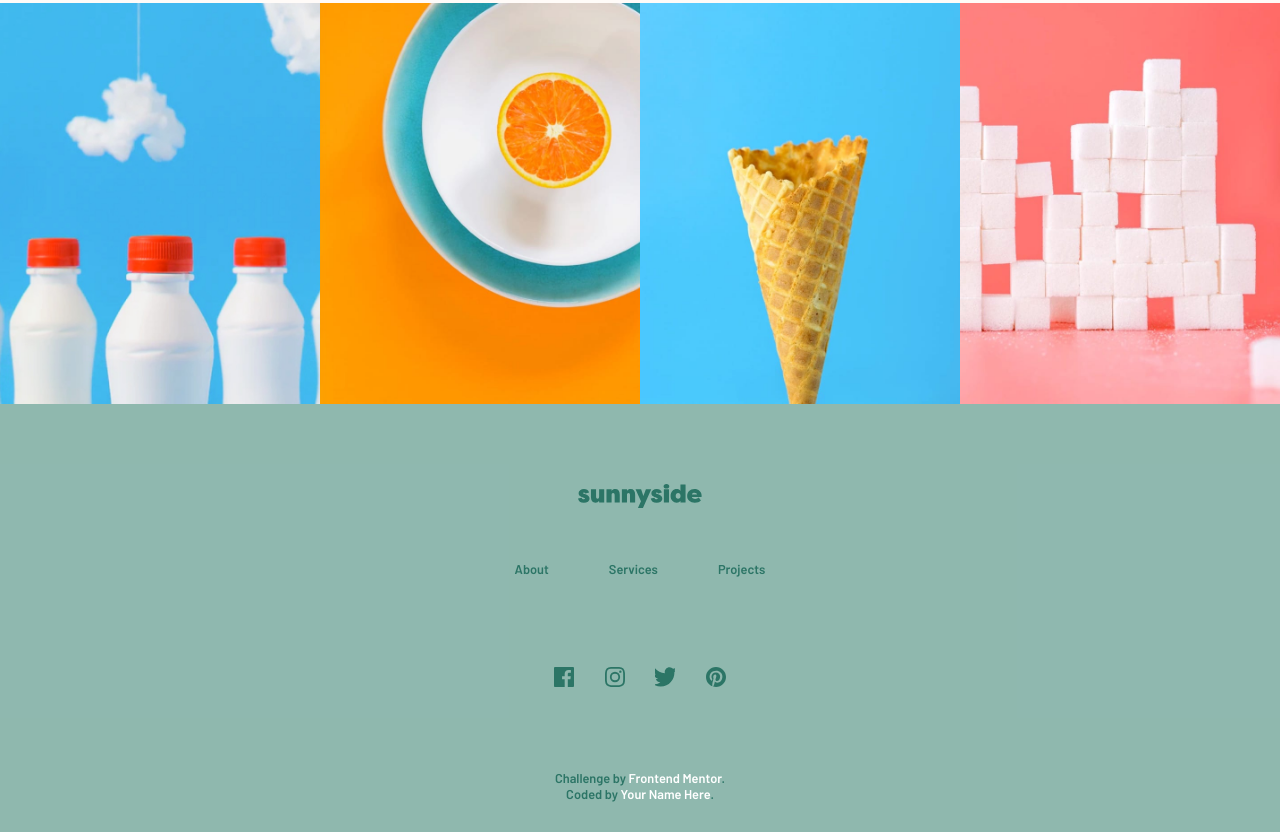
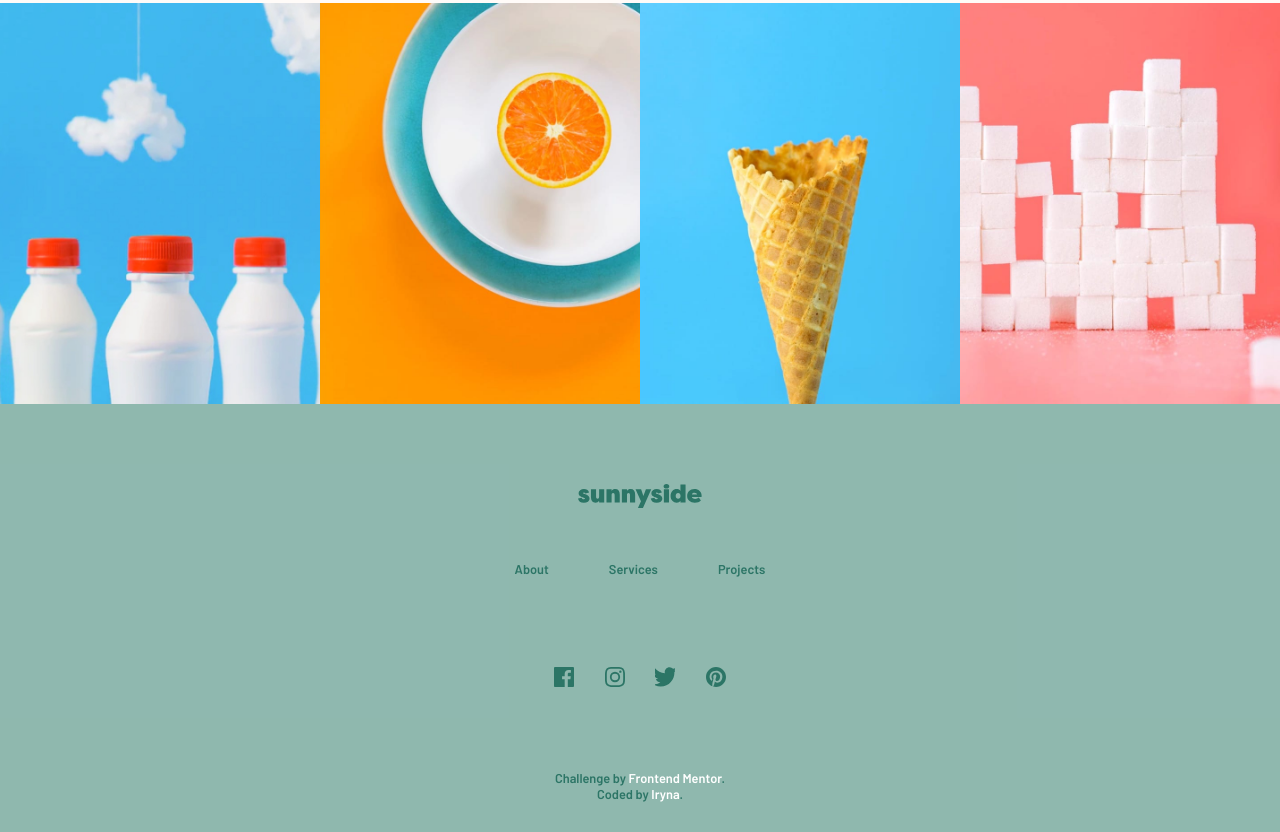
Before and after one commit to IrynaDesigna/sunnyside-agency-landing-page-main, a website: page index.html in a window 1280 px wide. Shown: the part 3347-4179 px from the top of the page. Drawn offline with Linux system fonts and the light colour scheme.

Commit message:
first commit

```diff
--- a/index.html
+++ b/index.html
@@ -162,7 +162,7 @@
 
   <div class="attribution">
     Challenge by <a href="https://www.frontendmentor.io?ref=challenge" target="_blank">Frontend Mentor</a>. <br>
-    Coded by <a href="#">Your Name Here</a>.
+    Coded by <a href="#">Iryna</a>.
   </div>
 
   <script src="script.js"></script>
```
